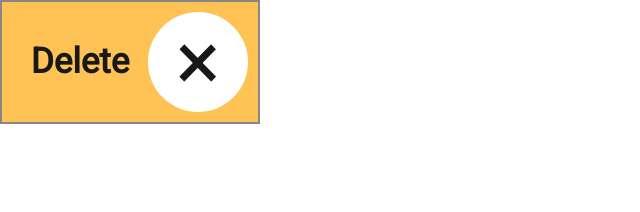
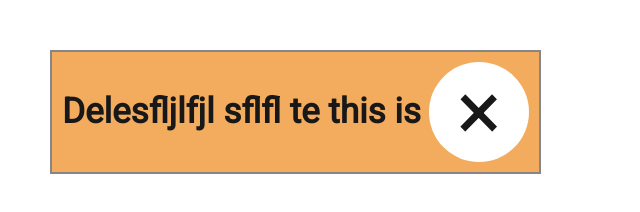
Before and after one commit to hmfe/1499, a plain HTML site: page button/index.html in a window 1280 px wide. Shown: the whole page, without its empty margins (0-640 px from the left). Drawn offline with Linux system fonts and the light colour scheme.

Commit message:
Addressed feeback comments

```diff
--- a/button/abstracts/variables.scss
+++ b/button/abstracts/variables.scss
@@ -2,7 +2,7 @@
 
 $button-width: 260px;
 $button-border-color: #7a7a7a;
-$button-background-color: #ffa500bd;
+$button-background-color: #f2a44d;
 $button-padding-vertical : 10px;
 $button-padding-horizontal: 10px;
 $button-line-height: 100px;
--- a/button/components/button.scss
+++ b/button/components/button.scss
@@ -15,7 +15,7 @@ button.delete {
   font-family: $font-family;
   border: 2px solid $button-border-color;
   padding: $button-padding-vertical $button-padding-horizontal;
-  width: $button-width;
+  min-width: $button-width;
   line-height: $button-line-height;
   font-size: 35px;
   font-weight: bold;
@@ -24,6 +24,7 @@ button.delete {
 
   &::after {
     content: '\00d7';
+    margin-left: 8px;
     background-color: #FFFFFF;
     width: $button-close-circle-size;
     height: $button-close-circle-size;
--- a/button/css/style.css
+++ b/button/css/style.css
@@ -1,3 +1,6 @@
+section {
+  padding: 50px; }
+
 html, body {
   padding: 0;
   margin: 0;
@@ -10,14 +13,15 @@ button.delete {
   font-family: "Roboto", sans-serif;
   border: 2px solid #7a7a7a;
   padding: 10px 10px;
-  width: 260px;
+  min-width: 260px;
   line-height: 100px;
   font-size: 35px;
   font-weight: bold;
-  background-color: #ffa500bd;
+  background-color: #f2a44d;
   opacity: 0.9; }
   button.delete::after {
     content: '\00d7';
+    margin-left: 8px;
     background-color: #FFFFFF;
     width: 100px;
     height: 100px;
@@ -29,5 +33,3 @@ button.delete {
     font-family: "Roboto", sans-serif;
     line-height: 100px;
     font-size: 83.33333px; }
-
-    font-size: 83.33333px; }
--- a/button/index.html
+++ b/button/index.html
@@ -19,7 +19,7 @@
 <body>
 
     <section id="search">
-        <button class="delete">Delete</button>
+        <button class="delete">Delesfljlfjl sflfl te this is </button>
     </section>
 
 </body>
```
